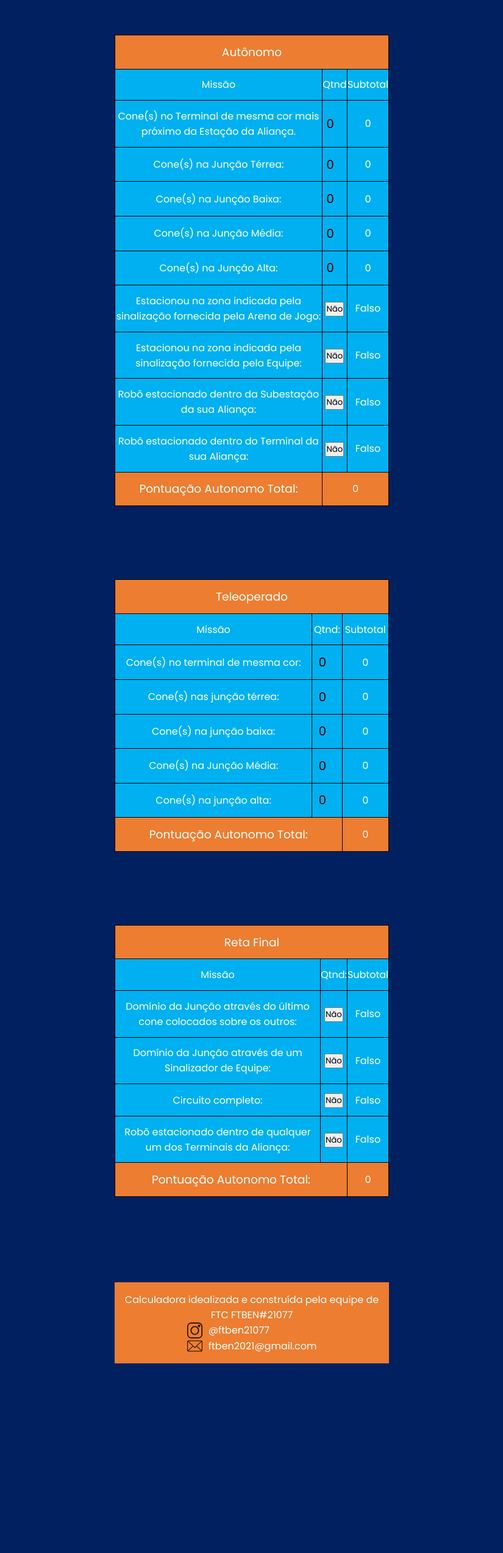
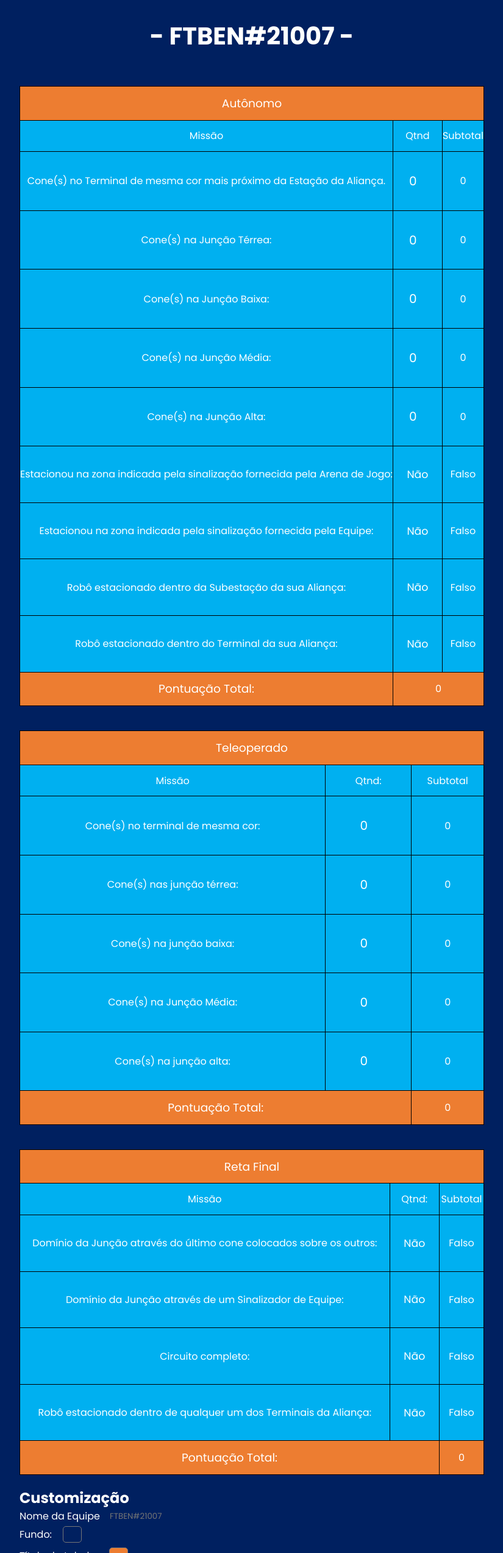
Before and after one commit to PedroN3ves/calculadora_ftben, a plain HTML site: page index.html in a window 1280 px wide. Shown: the part 253-2800 px from the top of the page at 61% size, without its empty margins (227-1052 px from the left). Before the commit the page ends 2489 px from the top, so only its background shows below. Drawn offline with Linux system fonts and the light colour scheme.

Commit message:
Customização Finalizada

```diff
--- a/index.html
+++ b/index.html
@@ -7,74 +7,77 @@
     <meta name="viewport" content="width=device-width, initial-scale=1.0">
     <link rel="stylesheet" href="./style.css">
     <link rel="icon" href="./logo.png">
-    <title>Calculadora</title>
+    <title>Calculadora - FTBEN#21077</title>
 </head>
 
 <body>
     <div class="container">
+        <section class="teamInfo">
             <img src="./logo.png" alt="logo">
+            <h1 id="teamName">- FTBEN#21007 -</h1>
+        </section>
         <section class="autonomoSection">
             <table class="tabela1" onclick="calcular()">
-                <tr style="background-color:#ed7d31 ;">
+                <tr class="titleChangeColor" style="background-color:#ed7d31 ;">
                     <td class="tableTitle" colspan="3">Autônomo</td>
                 </tr>
                 <tr>
-                    <td>Missão</td>
-                    <td>Qtnd</td>
-                    <td>Subtotal</td>
+                    <td class="text">Missão</td>
+                    <td class="text">Qtnd</td>
+                    <td class="text">Subtotal</td>
                 </tr>
 
                 </tr>
                 <tr>
-                    <td>Cone(s) no Terminal de mesma cor mais próximo da Estação da Aliança.</td>
-                    <td><input id="qt1" type="number" min="0" max="50" value="0"></td>
-                    <td id="sub1">0</td>
+                    <td class="text">Cone(s) no Terminal de mesma cor mais próximo da Estação da Aliança.</td>
+                    <td class="text"><input class="text" id="qt1" type="number" min="0" max="50" value="0"></td>
+                    <td class="text" id="sub1">0</td>
                 </tr>
                 <tr>
-                    <td>Cone(s) na Junção Térrea:</td>
-                    <td><input id="qt2" type="number" min="0" max="50" value="0"></td>
-                    <td id="sub2">0</td>
+                    <td class="text">Cone(s) na Junção Térrea:</td>
+                    <td class="text"><input class="text" id="qt2" type="number" min="0" max="50" value="0"></td>
+                    <td class="text" id="sub2">0</td>
                 </tr>
                 <tr>
-                    <td>Cone(s) na Junção Baixa:</td>
-                    <td><input id="qt3" type="number" min="0" max="50" value="0"></td>
-                    <td id="sub3">0</td>
+                    <td class="text">Cone(s) na Junção Baixa:</td>
+                    <td class="text"><input class="text" id="qt3" type="number" min="0" max="50" value="0"></td>
+                    <td class="text" id="sub3">0</td>
                 </tr>
 
                 <tr>
-                    <td>Cone(s) na Junção Média:</td>
-                    <td><input id="qt4" type="number" min="0" max="50" value="0"></td>
-                    <td id="sub4">0</td>
+                    <td class="text">Cone(s) na Junção Média:</td>
+                    <td class="text"><input class="text" id="qt4" type="number" min="0" max="50" value="0"></td>
+                    <td class="text" id="sub4">0</td>
                 </tr>
                 <tr>
-                    <td>Cone(s) na Junção Alta:</td>
-                    <td><input id="qt5" type="number" min="0" max="50" value="0"></td>
-                    <td id="sub5">0</td>
+                    <td class="text">Cone(s) na Junção Alta:</td>
+                    <td class="text"><input class="text" id="qt5" type="number" min="0" max="50" value="0"></td>
+                    <td class="text" id="sub5">0</td>
+                </tr>
+                <tr class="text">
+                    <td class="text">Estacionou na zona indicada pela sinalização
+                        fornecida pela Arena de Jogo:</td>
+                    <td class="text"><input class="text" value="Não" type="button" id="nao1"></td>
+                    <td class="text" id="sub6">Falso</td>
                 </tr>
                 <tr>
-                    <td>Estacionou na zona indicada pela sinalização
-                        fornecida pela Arena de Jogo:</td>
-                    <td><input value="Não" type="button" id="nao1"></td>
-                    <td id="sub6">Falso</td>
+                    <td class="text">Estacionou na zona indicada pela sinalização
+                        fornecida pela Equipe:</td>
+                    <td class="text"><input class="text" value="Não" type="button" id="nao2"></td>
+                    <td class="text" id="sub7">Falso</td>
                 </tr>
                 <tr>
-                    <td>Estacionou na zona indicada pela sinalização
-                        fornecida pela Equipe:</td>
-                    <td><input value="Não" type="button" id="nao2"></td>
-                    <td id="sub7">Falso</td>
+                    <td class="text">Robô estacionado dentro da Subestação da sua Aliança:</td>
+                    <td class="text"><input class="text" value="Não" type="button" id="nao3"></td>
+                    <td class="text" id="sub8">Falso</td>
                 </tr>
                 <tr>
-                    <td>Robô estacionado dentro da Subestação da sua Aliança:</td>
-                    <td><input value="Não" type="button" id="nao3"></td>
-                    <td id="sub8">Falso</td>
+                    <td class="text">Robô estacionado dentro do Terminal da sua Aliança:</td>
+                    <td class="text"><input class="text" value="Não" type="button" id="nao4"></td>
+                    <td class="text" id="sub9">Falso</td>
                 </tr>
-                <tr>
-                    <td>Robô estacionado dentro do Terminal da sua Aliança:</td>
-                    <td><input value="Não" type="button" id="nao4"></td>
-                    <td id="sub9">Falso</td>
-                </tr>
-                <tr style="background-color:#ed7d31 ;">
-                    <td colspan="1" class="tableTitle">Pontuação Autonomo Total:</td>
+                <tr class="titleChangeColor" style="background-color:#ed7d31 ;">
+                    <td colspan="1" class="tableTitle">Pontuação Total:</td>
                     <td colspan="2" id="resultado">0</td>
                 </tr>
             </table>
@@ -85,46 +88,46 @@
 
         <section class="teleoperado">
             <table onclick="calcularA()" class="tabela1">
-                <tr style="background-color:#ed7d31 ;">
+                <tr class="titleChangeColor" style="background-color:#ed7d31 ;">
                     <td colspan="3" class="tableTitle">Teleoperado</td>
                 </tr>
                 <tr>
-                    <td>Missão</td>
-                    <td>Qtnd:</td>
-                    <td>Subtotal</td>
+                    <td class="text">Missão</td>
+                    <td class="text">Qtnd:</td>
+                    <td class="text">Subtotal</td>
                 </tr>
                 <tr>
-                    <td>Cone(s) no terminal de mesma cor:</td>
-                    <td><input id="qt1a" type="number" min="0" max="50" value="0"></td>
-                    <td id="sub1a">0</td>
+                    <td class="text">Cone(s) no terminal de mesma cor:</td>
+                    <td class="text"><input class="text" id="qt1a" type="number" min="0" max="50" value="0"></td>
+                    <td class="text" id="sub1a">0</td>
                 </tr>
                 <tr>
-                    <td>Cone(s) nas junção térrea:</td>
-                    <td><input id="qt2a" type="number" min="0" max="50" value="0"></td>
-                    <td id="sub2a">0</td>
+                    <td class="text">Cone(s) nas junção térrea:</td>
+                    <td class="text"><input class="text" id="qt2a" type="number" min="0" max="50" value="0"></td>
+                    <td class="text" id="sub2a">0</td>
 
                 </tr>
                 <tr>
-                    <td>Cone(s) na junção baixa:</td>
-                    <td><input id="qt3a" type="number" min="0" max="50" value="0"></td>
-                    <td id="sub3a">0</td>
+                    <td class="text">Cone(s) na junção baixa:</td>
+                    <td class="text"><input class="text" id="qt3a" type="number" min="0" max="50" value="0"></td>
+                    <td class="text" id="sub3a">0</td>
 
                 </tr>
                 <tr>
-                    <td>Cone(s) na Junção Média:</td>
-                    <td><input id="qt4a" type="number" min="0" max="50" value="0"></td>
-                    <td id="sub4a">0</td>
+                    <td class="text">Cone(s) na Junção Média:</td>
+                    <td class="text"><input class="text" id="qt4a" type="number" min="0" max="50" value="0"></td>
+                    <td class="text" id="sub4a">0</td>
 
                 </tr>
                 <tr>
-                    <td>Cone(s) na junção alta:</td>
-                    <td><input id="qt5a" type="number" min="0" max="50" value="0"></td>
-                    <td id="sub5a">0</td>
+                    <td class="text">Cone(s) na junção alta:</td>
+                    <td class="text"><input class="text" id="qt5a" type="number" min="0" max="50" value="0"></td>
+                    <td class="text" id="sub5a">0</td>
 
 
 
-                <tr style="background-color:#ed7d31 ;">
-                    <td colspan="2" class="tableTitle"> Pontuação Autonomo Total:</td>
+                <tr class="titleChangeColor" style="background-color:#ed7d31 ;">
+                    <td colspan="2" class="tableTitle"> Pontuação Total:</td>
                     <td id="resultadoA">0</td>
                 </tr>
             </table>
@@ -132,65 +135,93 @@
         </section>
         <section class="retaFinal">
             <table class="tabela1" onclick="calcularB()">
-                <tr style="background-color:#ed7d31 ;">
+                <tr class="titleChangeColor" style="background-color:#ed7d31 ;">
                     <td colspan="3" class="tableTitle">Reta Final</td>
                 </tr>
                 <tr>
-                    <td>Missão</td>
-                    <td>Qtnd:</td>
-                    <td>Subtotal</td>
+                    <td class="text">Missão</td>
+                    <td class="text">Qtnd:</td>
+                    <td class="text">Subtotal</td>
                 </tr>
 
 
                 <tr>
-                    <td>Domínio da Junção através do último cone
+                    <td class="text">Domínio da Junção através do último cone
                         colocados sobre os outros:
                     </td>
-                    <td>
-                        <input value="Não" type="button" id="nao1b">
+                    <td class="text">
+                        <input class="text" value="Não" type="button" id="nao1b">
                     </td>
-                    <td id="sub1b">Falso</td>
+                    <td class="text" id="sub1b">Falso</td>
                 </tr>
                 <tr>
-                    <td>Domínio da Junção através de um
+                    <td class="text">Domínio da Junção através de um
                         Sinalizador de Equipe:</td>
-                    <td>
-                        <input value="Não" type="button" id="nao2b">
+                    <td class="text">
+                        <input class="text" value="Não" type="button" id="nao2b">
                     </td>
-                    <td id="sub2b">Falso</td>
+                    <td class="text" id="sub2b">Falso</td>
                 </tr>
                 <tr>
-                    <td>Circuito completo:</td>
-                    <td>
-                        <input value="Não" type="button" id="nao3b">
+                    <td class="text">Circuito completo:</td>
+                    <td class="text">
+                        <input class="text" value="Não" type="button" id="nao3b">
                     </td>
-                    <td id="sub3b">Falso</td>
+                    <td class="text" id="sub3b">Falso</td>
                 </tr>
                 <tr>
-                    <td>Robô estacionado dentro de qualquer um dos
+                    <td class="text">
+                        Robô estacionado dentro de qualquer um dos
                         Terminais da Aliança:</td>
-                    <td>
-                        <input value="Não" type="button" id="nao4b">
+                    <td class="text">
+                        <input class="text" value="Não" type="button" id="nao4b">
                     </td>
-                    <td id="sub4b">Falso</td>
+                    <td class="text" id="sub4b">Falso</td>
                 </tr>
-                <tr style="background-color:#ed7d31 ;">
-                    <td colspan="2" class="tableTitle">Pontuação Autonomo Total:</td>
+                <tr class="titleChangeColor" style="background-color:#ed7d31 ;">
+                    <td colspan="2" class="tableTitle">Pontuação Total:</td>
                     <td id="resultadoB">0</td>
                 </tr>
             </table>
         </section>
-        <footer>
+        <section class="sectionChangeColor">
+            <h2>Customização</h2>
+            <div class="changeColor">
+                <p>Nome da Equipe</p>
+                <input type="text"  id="inputTeamName" placeholder="FTBEN#21007">
+            </div>
+            <div class="changeColor">
+                <p>Fundo:</p>
+                <input type="color" id="inputBody" value="#002060">
+            </div>
+            <div class="changeColor">
+                <p>Título da tabela:</p>
+                <input type="color" id="inputTitle" value="#ed7d31">
+            </div>
+            <div class="changeColor">
+                <p>Fundo da tabela:</p>
+                <input type="color" id="inputTableBody" value="#00b0f0">
+            </div>
+            <div class="changeColor">
+                <p>Fonte:</p>
+                <input type="color" id="inputTextColor" value="#FFFFFF">
+            </div>
+        </section>
+
+
+        <footer class="titleChangeColor">
             <p>
                 Calculadora idealizada e construída pela equipe de FTC
                 FTBEN#21077
             </p>
 
             <div class="social-medias">
+                <span>
                     <a target="_blank" href="https://www.instagram.com/ftben21077/?igshid=YmMyMTA2M2Y%3D">
                         <img src="./instagram.png" alt="Logo do Instagram">
-                    <span>@ftben21077</span>
+                        @ftben21077
                     </a>
+                </span>
                 <span>
                     <img src="./email.png" alt="Logo do E-mail">
                     ftben2021@gmail.com
--- a/style.css
+++ b/style.css
@@ -6,6 +6,8 @@
     box-sizing: border-box;
     font-family: 'Poppins', sans-serif;
     text-decoration: none;
+    color: #FFFFFF;
+
 }
 
 body {
@@ -17,33 +19,47 @@ body {
 }
 
 .container {
-    max-width: 450px;
-    background-color: #002060;
+    max-width: 1000px;
     display: flex;
     flex-direction: column;
     align-items: center;
     justify-content: center;
 }
+.teamInfo {
+    width: 100%;
+    display: flex;
+    justify-content: center;
+    align-items: center;
+    flex-direction: column;
+}
+#teamName {
+    text-align: center;
+    text-transform: uppercase;
+    font-size: 30pt;
+    margin: 2rem 0;
+}
 
 .teleoperado {
     width: 100%;
 }
-
+.retaFinal {
+    width: 100%;
+}
+.autonomoSection {
+    width: 100%;
+}
 .tabela1 {
     width: 100%;
-    margin: 60px 0;
+    margin: 20px 0;
     height: 50px;
     background-color: #00b0f0;
     border-collapse: collapse;
     text-align: center;
-    color: white;
-
 }
 
-.tabela1 tbody {
-    width: 100%;
+#qt1,#qt2,#qt3,#qt4,#qt5,#qt1a,#qt2a,#qt3a,#qt4a,#qt5a,#nao1,#nao2,#nao3,#nao4,#nao1b,#nao2b,#nao3b,#nao4b {
+    margin: 1.25rem;
 }
-
 .tableTitle {
     font-size: 14pt;
 }
@@ -55,13 +71,50 @@ input[type="number"] {
     outline: none;
     border: none;
     font-size: 20px;
+
+}
+
+input[type="button"] {
+    background-color: transparent;
+    border: none;
+    font-size: 13pt;
 }
 
 .tabela1 td {
     border: .6px solid black;
     padding: .8rem 0;
 }
+.sectionChangeColor {
+    width: 100%;
+    display: flex;
+    flex-direction: column;
+}
 
+.changeColor {
+    display: flex;
+    align-items: center;
+}
+.changeColor input[type="text"] {
+    margin-left: 1rem;
+    background-color: transparent;
+    border: none;
+    outline: none;
+    color: #d8d8d8;
+}
+.changeColor input[type="color"] {
+    margin-left: 1rem;
+    border: none;
+    background-color: transparent;
+    appearance: none;
+    width: 35px;
+    height: 35px;
+}
+.changeColor input[type="color"]::-webkit-color-swatch {
+    border-radius: 5px;
+}
+.changeColor input[type="color"]::-moz-color-swatch {
+    border-radius: 5px;
+}
 footer {
     display: flex;
     justify-content: center;
@@ -70,7 +123,6 @@ footer {
     flex-direction: column;
     margin-top: 5rem;
     background-color: #ed7d31;
-    color: white;
     width: 100%;
     padding: 1rem;
 }
@@ -78,12 +130,10 @@ footer {
 .social-medias a{
     display: flex;
     align-items: center;
-    color: white;
 }
 .social-medias img {
     width: 1.6rem;
     margin-right: .6rem;
-
 }
 .social-medias span {
     display: flex;
```
Also changed, not shown: main.js (+62 -2 lines). Lines whose indentation alone changed are shown as unchanged.
